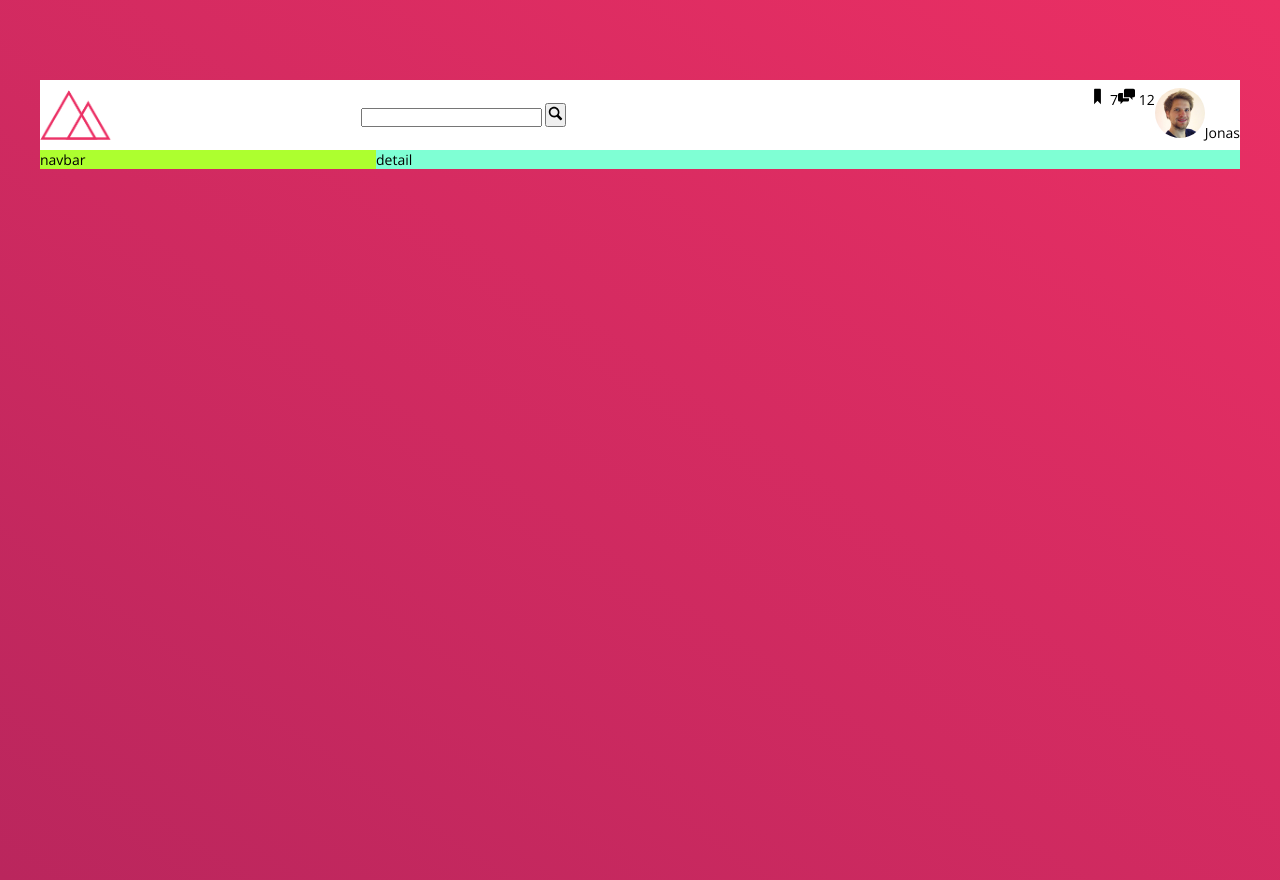
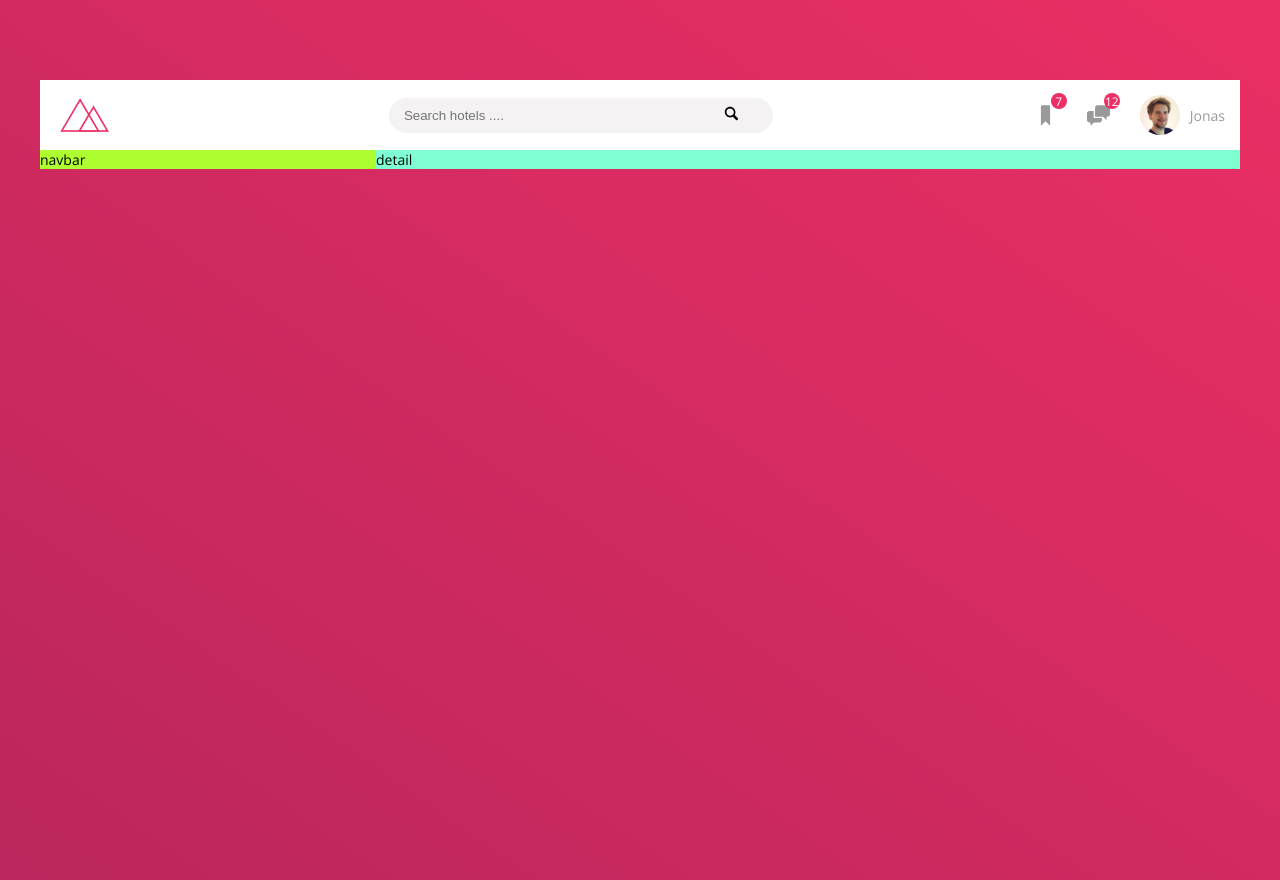
Before and after one commit to idrissruso/Hotels, a website: page index.html in a window 1280 px wide. Drawn offline with nearby package versions, Linux system fonts and the light colour scheme.

Commit message:
finished the header section

```diff
--- a/index.html
+++ b/index.html
@@ -18,7 +18,11 @@
       <header class="header">
         <img src="./img/logo.png" alt="logo" class="header__logo" />
         <form action="#?" class="form">
-          <input type="text" class="form__input" />
+          <input
+            type="text"
+            class="form__input"
+            placeholder="Search hotels ...."
+          />
           <button type="submit">
             <svg class="form__search">
               <use xlink:href="./img/sprite.svg#icon-magnifying-glass"></use>
--- a/sass/_components.scss
+++ b/sass/_components.scss
@@ -3,13 +3,34 @@
   align-items: center;
   justify-content: space-between;
   &__logo {
-    height: 5rem;
+    width: 5rem;
+    margin-left: 2rem;
   }
 }
 
 .form {
+  display: flex;
+  justify-content: center;
+  & button {
+    margin-left: -5rem;
+    background-color: transparent;
+    border: none;
+  }
+
   flex: 0 0 40%;
   &__input {
+    border: none;
+    background-color: var(--color-Grey-light-2);
+    width: 80%;
+    padding: 1rem 1.5rem;
+    border-radius: 100px;
+    transition: all 0.3s;
+
+    &:focus {
+      outline: none;
+      width: 95%;
+      background-color: var(--color-Grey-light-3);
+    }
   }
 
   &__search {
@@ -20,25 +41,55 @@
 
 .user-nav {
   display: flex;
-  &__icon-box {
+  align-items: center;
+  height: 100%;
+
+  &__icon-box,
+  &__profile {
+    position: relative;
+    display: flex;
+    align-items: center;
+    padding: 0 1.5rem;
+    height: 100%;
+    &:hover {
+      background-color: var(--color-Grey-light-3);
+    }
   }
 
   &__icon {
-    height: 1.7rem;
-    width: 1.7rem;
+    height: 2.3rem;
+    width: 2.3rem;
+    fill: var(--color-Grey-dark-3);
   }
 
   &__notification {
+    color: #fff;
+    padding: 0.8rem;
+    font-size: 1.2rem;
+    position: absolute;
+    top: 1.3rem;
+    right: 0.5rem;
+    height: 1rem;
+    width: 1rem;
+    border-radius: 50%;
+    display: flex;
+    align-items: center;
+    justify-content: center;
+    background-color: var(--color-Primary);
   }
 
   &__profile {
+    display: flex;
+    align-items: center;
     &-img {
-      height: 5rem;
-      width: 5rem;
+      height: 4rem;
+      width: 4rem;
       border-radius: 50%;
+      margin-right: 1rem;
     }
 
     &-name {
+      color: var(--color-Grey-dark-3);
     }
   }
 }
```
Also changed, not shown: sass/main.css, 1 other file.
